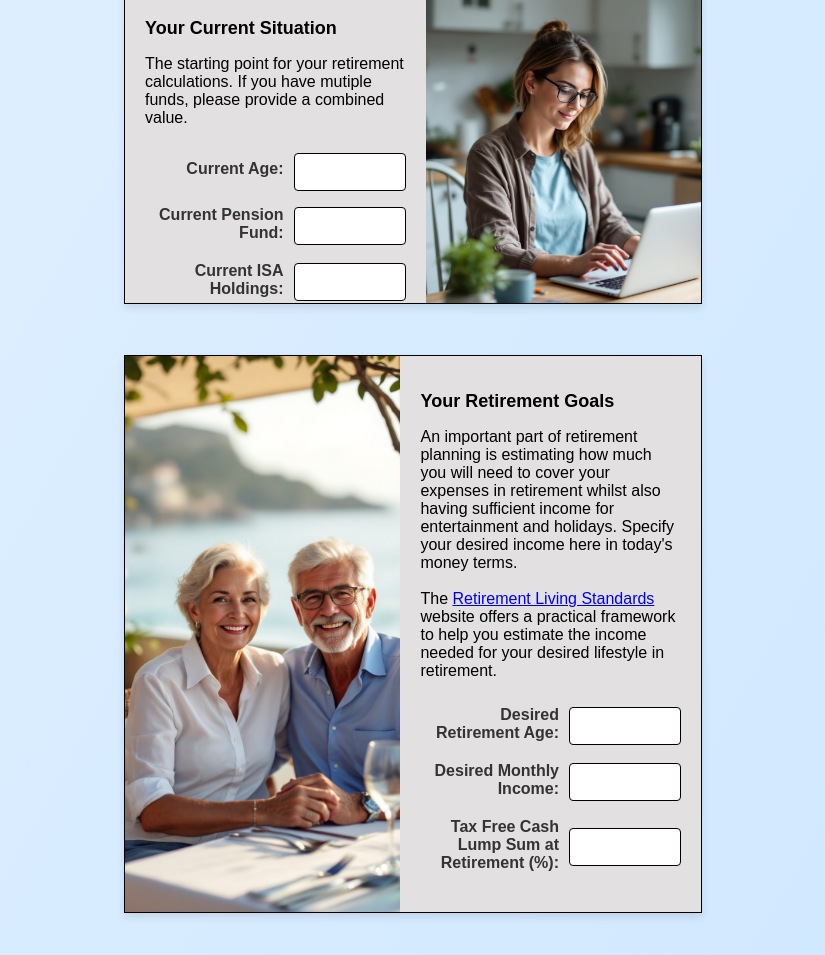
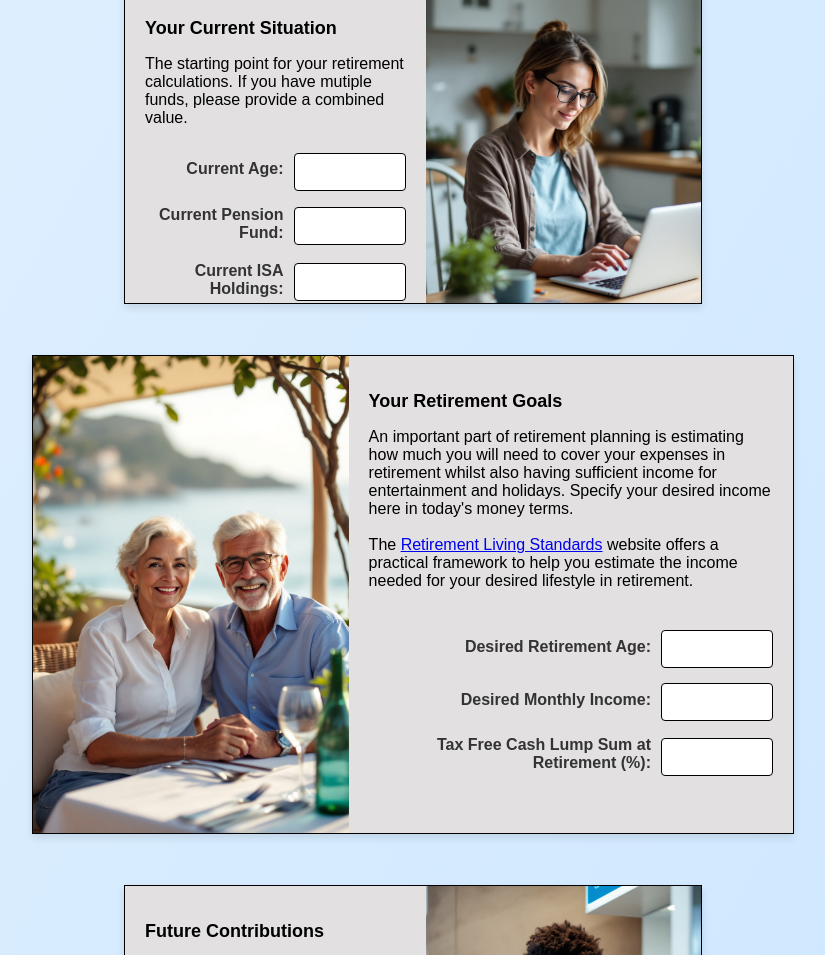
Before and after one commit to ejdjackson/calculatemypension, a plain HTML site: page inputs.html in a window 1280 px wide. Shown: the part 504-1459 px from the top of the page, without its empty margins (227-1052 px from the left). Drawn offline with Linux system fonts and the light colour scheme; placeholder pictures from the web are drawn by us.

Commit message:
Add files via upload

```diff
--- a/inputs.html
+++ b/inputs.html
@@ -164,7 +164,7 @@
 
 
       <!-- Retirement Goals Form -->
-      <div class="container-test"  style="width: 45vw;">
+      <div class="container-test"  >
 
         <!-- Image Section -->
         <div class="image-section">
```
